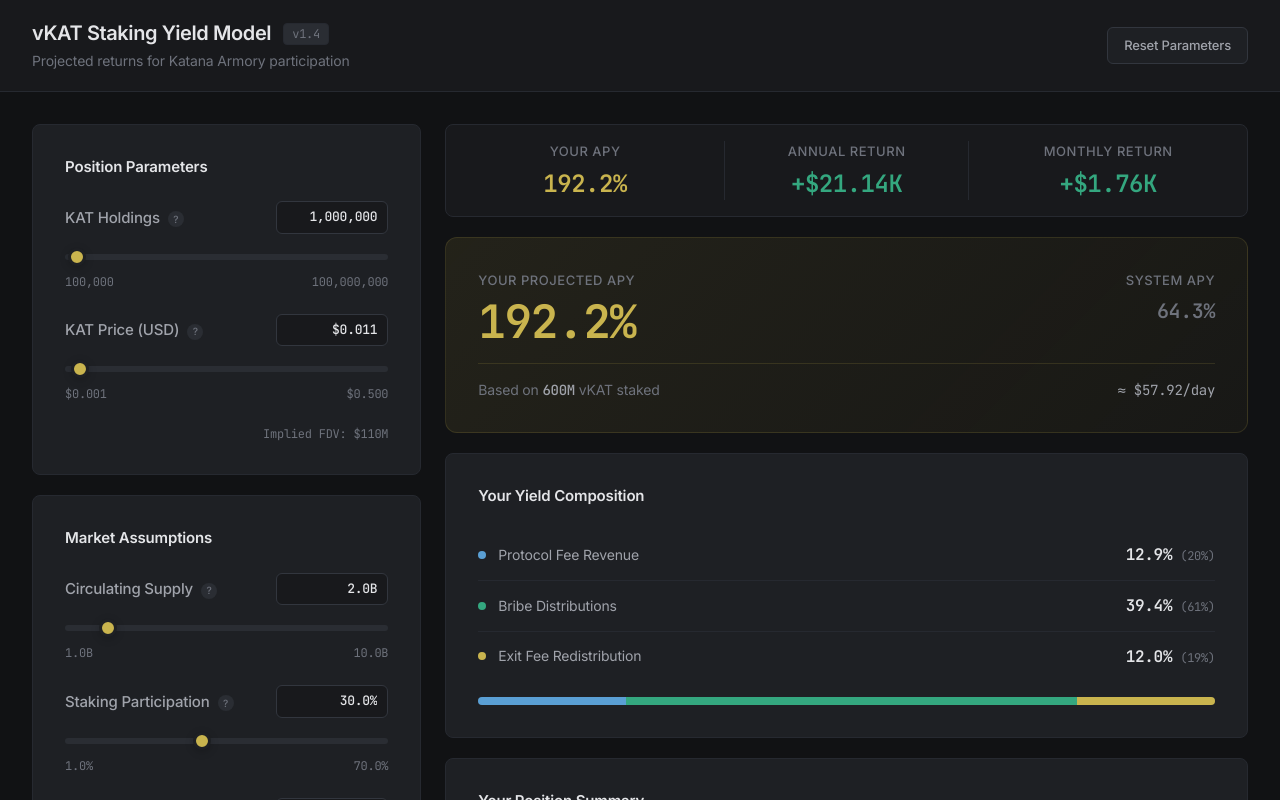
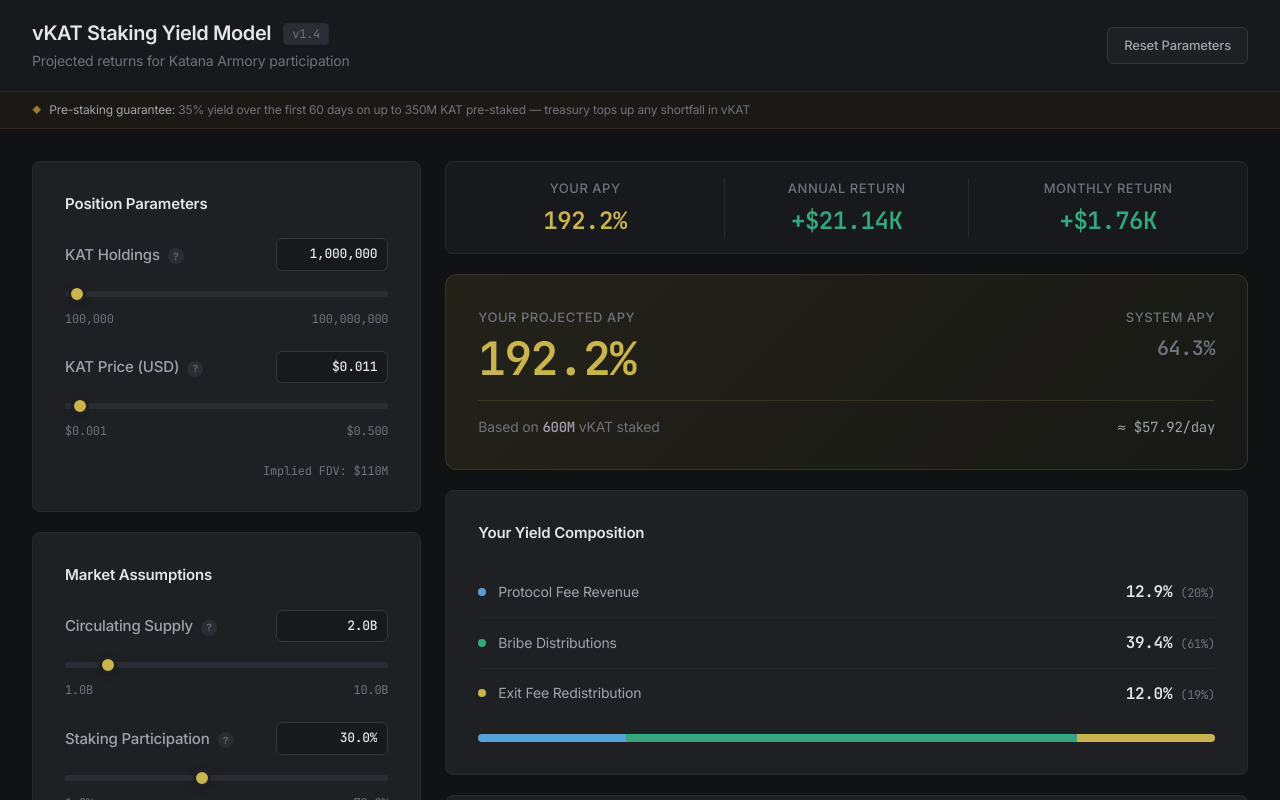
Before and after one commit to alexanderchau/vKAT-sim, a React (Vite) app: page / in a window 1280 px wide. Shown: the top 800 px of the page. Built offline with nearby package versions, Linux system fonts and the light colour scheme.

Commit message:
Add pre-staking guarantee banner; remove yield-per-vKAT panel

```diff
--- a/src/App.tsx
+++ b/src/App.tsx
@@ -70,6 +70,20 @@ function App() {
           </div>
         </div>
       </header>
+
+
+      {/* Pre-staking Guarantee */}
+      <div style={{ background: 'rgba(212, 160, 52, 0.05)', borderBottom: '1px solid rgba(212, 160, 52, 0.12)' }}>
+        <div className="max-w-7xl mx-auto px-4 sm:px-6 lg:px-8 py-2.5">
+          <div className="flex items-center gap-2 text-xs" style={{ color: 'var(--text-muted)' }}>
+            <span style={{ color: 'var(--warning)', opacity: 0.7, fontSize: '9px' }}>◆</span>
+            <span>
+              <span style={{ color: 'var(--text-secondary)' }}>Pre-staking guarantee:</span>
+              {' '}35% yield over the first 60 days on up to 350M KAT pre-staked — treasury tops up any shortfall in vKAT
+            </span>
+          </div>
+        </div>
+      </div>
 
       {/* Main Content */}
       <main className="max-w-7xl mx-auto px-4 sm:px-6 lg:px-8 py-8">
```
